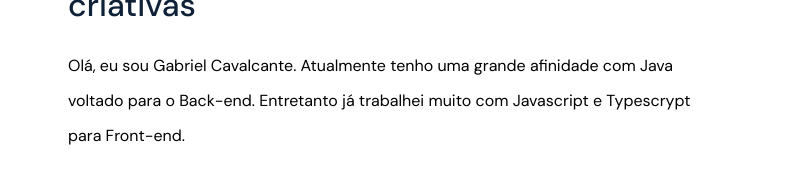
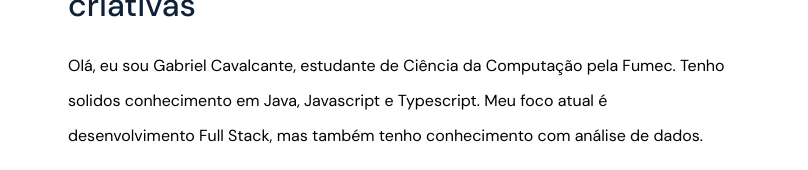
Before and after one commit to gaabrielcn/portifolio, a plain HTML site: page index.html in a window 1280 px wide. Shown: the part 1115-1285 px from the top of the page, 472-1280 px from the left. Drawn offline with Linux system fonts and the light colour scheme.

Commit message:
Mudando bio

```diff
--- a/index.html
+++ b/index.html
@@ -91,8 +91,8 @@
           Estudante de Ciência da Computação apaixonado por tecnologia e soluções criativas
         </h3>
         <p>
-          Olá, eu sou Gabriel Cavalcante. Atualmente tenho uma grande afinidade com Java voltado para o Back-end. Entretanto
-          já trabalhei muito com Javascript e Typescrypt para Front-end.
+          Olá, eu sou Gabriel Cavalcante, estudante de Ciência da Computação pela Fumec. Tenho solidos conhecimento em Java, Javascript
+          e Typescript. Meu foco atual é desenvolvimento Full Stack, mas também tenho conhecimento com análise de dados.
         </p>
         <p>
           Eu amo o desafio de encontrar soluções inovadoras e criativas para
```
